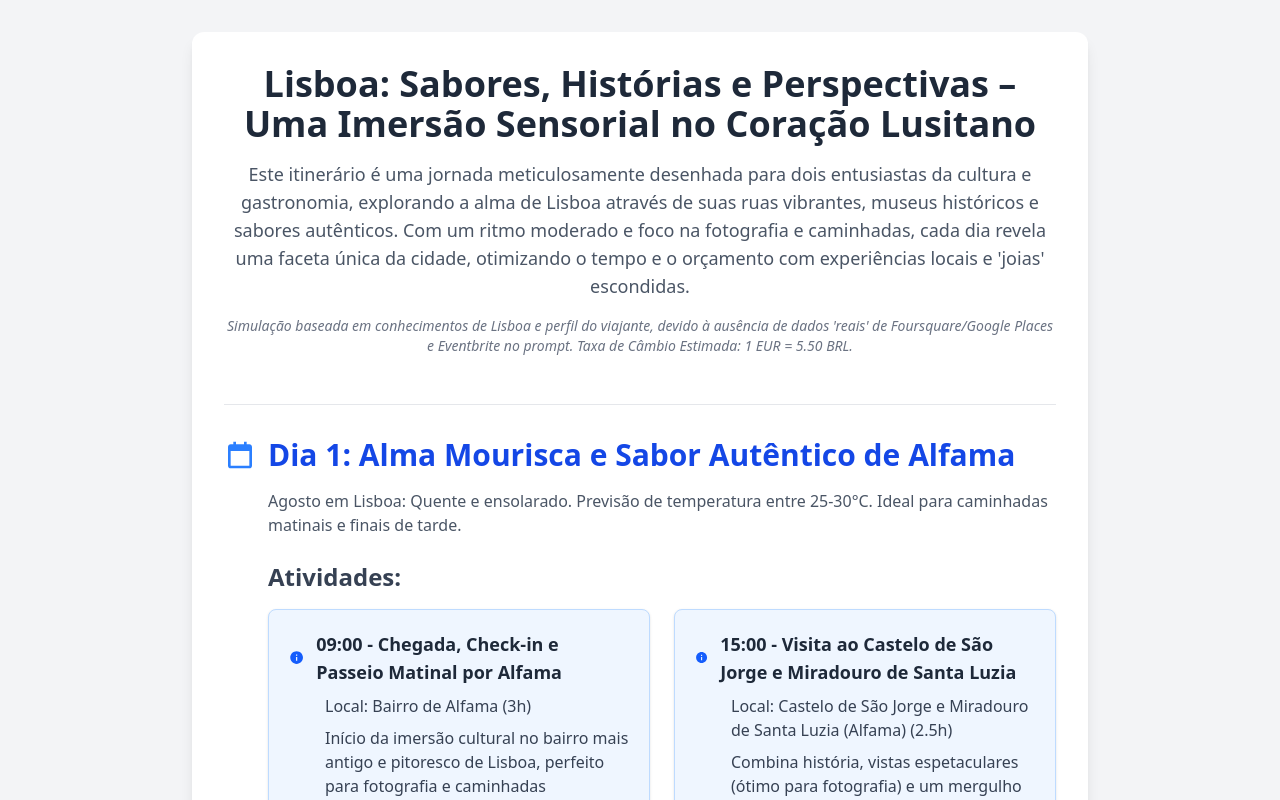
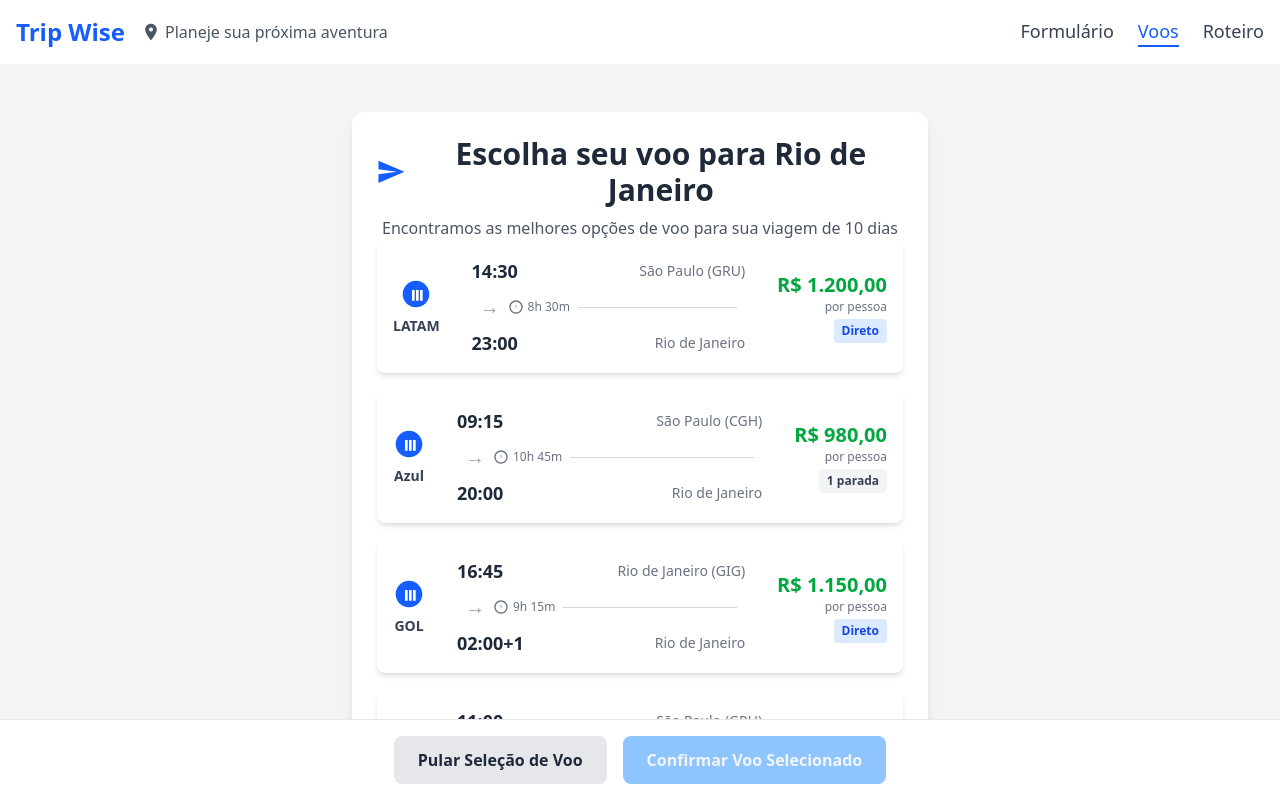
Before and after one commit to henriquecmelo1/TripWise, a React (Vite) app in the folder frontend/: page /flights in a window 1280 px wide. Shown: the top 800 px of the page. Built offline with nearby package versions, Linux system fonts and the light colour scheme.

Commit message:
feat: add navigation

```diff
--- a/frontend/package.json
+++ b/frontend/package.json
@@ -14,6 +14,7 @@
     "@tailwindcss/vite": "^4.1.11",
     "react": "^19.1.0",
     "react-dom": "^19.1.0",
+    "react-router-dom": "^7.7.1",
     "tailwindcss": "^4.1.11"
   },
   "devDependencies": {
--- a/frontend/src/App.tsx
+++ b/frontend/src/App.tsx
@@ -1,12 +1,17 @@
 import './App.css'
-// import FlightSelection from './pages/FlightSelection'
+import FlightSelection from './pages/FlightSelection'
 import ItineraryPage from './pages/ItineraryPage'
-// import Questionnaire from './pages/Questionnaire'
+import Questionnaire from './pages/Questionnaire'
+import { Routes, Route } from 'react-router-dom'
 
 function App() {
 
   return (
-    <ItineraryPage />
+    <Routes>
+      <Route path='/forms' element={<Questionnaire />} />
+      <Route path='/flights' element={<FlightSelection />} />
+      <Route path='/itinerary' element={<ItineraryPage />} />
+    </Routes>
   )
 }
 
--- a/frontend/src/components/FlightSelection/FlightCard.tsx
+++ b/frontend/src/components/FlightSelection/FlightCard.tsx
@@ -1,5 +1,4 @@
 // src/components/FlightSelection/FlightCard.tsx
-import React from 'react';
 import type { Flight } from '../../data/mockFlights'; // Importa a interface Flight
  // Importa a interface Flight
 
@@ -10,7 +9,7 @@ interface FlightCardProps {
   clockIcon: string;
 }
 
-export default function FlightCard({ flight, planeIcon, clockIcon }: FlightCardProps) {
+export default function FlightCard({ flight, clockIcon }: FlightCardProps) {
   const formatCurrency = (value: number) => {
     return new Intl.NumberFormat('pt-BR', { style: 'currency', currency: 'BRL' }).format(value);
   };
--- /dev/null
+++ b/frontend/src/components/NavBar.tsx
@@ -0,0 +1,48 @@
+// src/components/Navbar.tsx
+import { Link, NavLink } from 'react-router-dom'; // Importa Link e NavLink para navegação
+
+export default function Navbar() {
+  // Ícone para a navbar global (o mesmo map marker usado anteriormente)
+  const iconMapMarkerAlt = '<svg viewBox="0 0 24 24" fill="currentColor" xmlns="http://www.w3.org/2000/svg"><path d="M12 2C8.13 2 5 5.13 5 9c0 5.25 7 13 7 13s7-7.75 7-13c0-3.87-3.13-7-7-7zm0 9.5a2.5 2.5 0 1 1 0-5 2.5 2.5 0 0 1 0 5z"/></svg>';
+
+  return (
+    <nav className="w-full bg-white p-4 shadow-md flex flex-col md:flex-row items-center justify-between">
+      {/* Logo e Slogan (Lado Esquerdo) */}
+      <div className="flex items-center mb-3 md:mb-0">
+        <Link to="/forms" className="text-2xl font-bold text-blue-600 mr-4">Trip Wise</Link>
+        <p className="text-gray-600 flex items-center text-sm md:text-base">
+          <span className="inline-flex justify-center items-center w-5 h-5 mr-1" dangerouslySetInnerHTML={{__html: iconMapMarkerAlt}} />
+          Planeje sua próxima aventura
+        </p>
+      </div>
+
+      {/* Links de Navegação (Lado Direito) */}
+      <div className="flex space-x-6">
+        <NavLink
+          to="/forms"
+          className={({ isActive }) =>
+            `text-lg font-medium hover:text-blue-600 transition-colors ${isActive ? 'text-blue-600 border-b-2 border-blue-600' : 'text-gray-700'}`
+          }
+        >
+          Formulário
+        </NavLink>
+        <NavLink
+          to="/flights"
+          className={({ isActive }) =>
+            `text-lg font-medium hover:text-blue-600 transition-colors ${isActive ? 'text-blue-600 border-b-2 border-blue-600' : 'text-gray-700'}`
+          }
+        >
+          Voos
+        </NavLink>
+        <NavLink
+          to="/itinerary"
+          className={({ isActive }) =>
+            `text-lg font-medium hover:text-blue-600 transition-colors ${isActive ? 'text-blue-600 border-b-2 border-blue-600' : 'text-gray-700'}`
+          }
+        >
+          Roteiro
+        </NavLink>
+      </div>
+    </nav>
+  );
+}
--- a/frontend/src/main.tsx
+++ b/frontend/src/main.tsx
@@ -1,9 +1,14 @@
-import React from 'react';
-import ReactDOM from 'react-dom/client';
-import App from './App.tsx';
+import React from "react";
+import ReactDOM from "react-dom/client";
+import App from "./App.tsx";
+import { BrowserRouter } from "react-router-dom";
+import Navbar from "./components/NavBar.tsx";
 
-ReactDOM.createRoot(document.getElementById('root')!).render(
+ReactDOM.createRoot(document.getElementById("root")!).render(
   <React.StrictMode>
+    <BrowserRouter>
+      <Navbar />
       <App />
-=  </React.StrictMode>,
+    </BrowserRouter>
+  </React.StrictMode>
 );
--- a/frontend/src/pages/FlightSelection.tsx
+++ b/frontend/src/pages/FlightSelection.tsx
@@ -1,5 +1,5 @@
 // src/pages/FlightSelection.tsx (NOVA PÁGINA)
-import React, { useState } from "react";
+import { useState } from "react";
 import FlightCard from "../components/FlightSelection/FlightCard";
 import {
   type Flight,
@@ -7,6 +7,7 @@ import {
   planeIcon,
   clockIcon,
 } from "../data/mockFlights"; // Importa dados e ícones
+import{Link} from 'react-router-dom';
 
 interface FlightSelectionProps {
   // Para testar a página isoladamente, essas props podem ter valores padrão
@@ -22,10 +23,8 @@ export default function FlightSelection({
   const [selectedFlight, setSelectedFlight] = useState<Flight | null>(null);
 
   // Ícone para o cabeçalho da página (avião de papel)
-  const paperPlaneHeaderIcon =
-    '<svg viewBox="0 0 24 24" fill="currentColor" xmlns="http://www.w3.org/2000/svg"><path d="M2.01 21L23 12 2.01 3 2 10l15 2-15 2z"/></svg>';
-  const iconMapMarkerAlt =
-    '<svg viewBox="0 0 24 24" fill="currentColor" xmlns="http://www.w3.org/2000/svg"><path d="M12 2C8.13 2 5 5.13 5 9c0 5.25 7 13 7 13s7-7.75 7-13c0-3.87-3.13-7-7-7zm0 9.5a2.5 2.5 0 1 1 0-5 2.5 2.5 0 0 1 0 5z"/></svg>';
+  const paperPlaneHeaderIcon =    '<svg viewBox="0 0 24 24" fill="currentColor" xmlns="http://www.w3.org/2000/svg"><path d="M2.01 21L23 12 2.01 3 2 10l15 2-15 2z"/></svg>';
+  // const iconMapMarkerAlt =    '<svg viewBox="0 0 24 24" fill="currentColor" xmlns="http://www.w3.org/2000/svg"><path d="M12 2C8.13 2 5 5.13 5 9c0 5.25 7 13 7 13s7-7.75 7-13c0-3.87-3.13-7-7-7zm0 9.5a2.5 2.5 0 1 1 0-5 2.5 2.5 0 0 1 0 5z"/></svg>';
 
   const handleConfirmSelection = (flight: Flight) => {
     console.log("Voo selecionado:", flight);
@@ -93,17 +92,16 @@ export default function FlightSelection({
         </div>
         {/* Footer Fixo */}
         <div className="fixed bottom-0 left-0 right-0 bg-white p-4 shadow-xl border-t border-gray-200 flex justify-center space-x-4">
-          <button
+          <Link to="/itinerary"
             onClick={handleSkipSelection}
             className="px-6 py-3 bg-gray-200 text-gray-800 rounded-lg font-semibold hover:bg-gray-300 transition-colors"
           >
             Pular Seleção de Voo
-          </button>
-          <button
+          </Link>
+          <Link to="/itinerary"
             onClick={() =>
               selectedFlight && handleConfirmSelection(selectedFlight)
             }
-            disabled={!selectedFlight}
             className={`px-6 py-3 rounded-lg font-semibold transition-all duration-200
             ${
               selectedFlight
@@ -112,7 +110,7 @@ export default function FlightSelection({
             }`}
           >
             Confirmar Voo Selecionado
-          </button>
+          </Link>
         </div>
       </div>
     </div>
--- a/frontend/src/pages/Questionnaire.tsx
+++ b/frontend/src/pages/Questionnaire.tsx
@@ -13,6 +13,7 @@ import {
   transportationOptions,
   vibeOptions,
 } from "../data/questionnaireOptions"; // Ajuste o caminho se sua pasta 'data' estiver em outro lugar
+import { Link } from "react-router-dom";
 
 // Opcional: Se você instalou react-icons, pode importar aqui
 // import { FaMapMarkerAlt, FaClock, FaUsers, FaDollarSign, FaUserFriends, FaCarSide, FaCloudSun } from 'react-icons/fa';
@@ -207,9 +208,9 @@ export default function Questionnaire() {
           onChange={setVibe}
         />
 
-        <button
+        <Link
+          to="/flights"
           type="submit"
-          disabled={isLoading}
           className={`w-full py-4 px-6 rounded-lg text-white text-xl font-bold
                       bg-gradient-to-r from-primary to-accent
                       hover:opacity-90 transition-all duration-300
@@ -222,7 +223,7 @@ export default function Questionnaire() {
               🚀
             </span>
           )}
-        </button>
+        </Link>
 
         {error && (
           <div className="mt-4 p-4 bg-red-100 border border-red-400 text-red-700 rounded-md">
```
Also changed, not shown: 1 other file (tests, documents, lock files or other folders).
